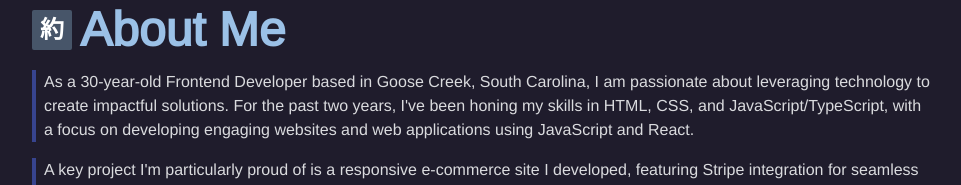
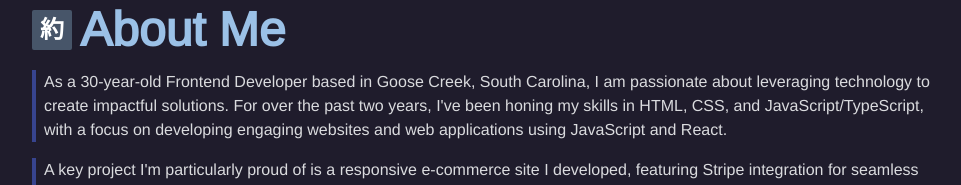
Before and after one commit to brandonrainey/portfolio-v2, a Next.js app: page / in a window 1280 px wide. Shown: the part 2383-2568 px from the top of the page, without its empty margins (158-1119 px from the left). Built offline with nearby package versions, Linux system fonts and the light colour scheme.

Commit message:
about me changes

```diff
--- a/components/AboutMe.tsx
+++ b/components/AboutMe.tsx
@@ -18,7 +18,7 @@ export default function AboutMe({ AboutMeRef }: AboutMeProps) {
       <p className="border-l-4 pl-2 border-[#37448f]">
         As a 30-year-old Frontend Developer based in Goose Creek, South
         Carolina, I am passionate about leveraging technology to create
-        impactful solutions. For the past two years, I&apos;ve been honing my
+        impactful solutions. For over the past two years, I&apos;ve been honing my
         skills in HTML, CSS, and JavaScript/TypeScript, with a focus on
         developing engaging websites and web applications using JavaScript and
         React.
```
